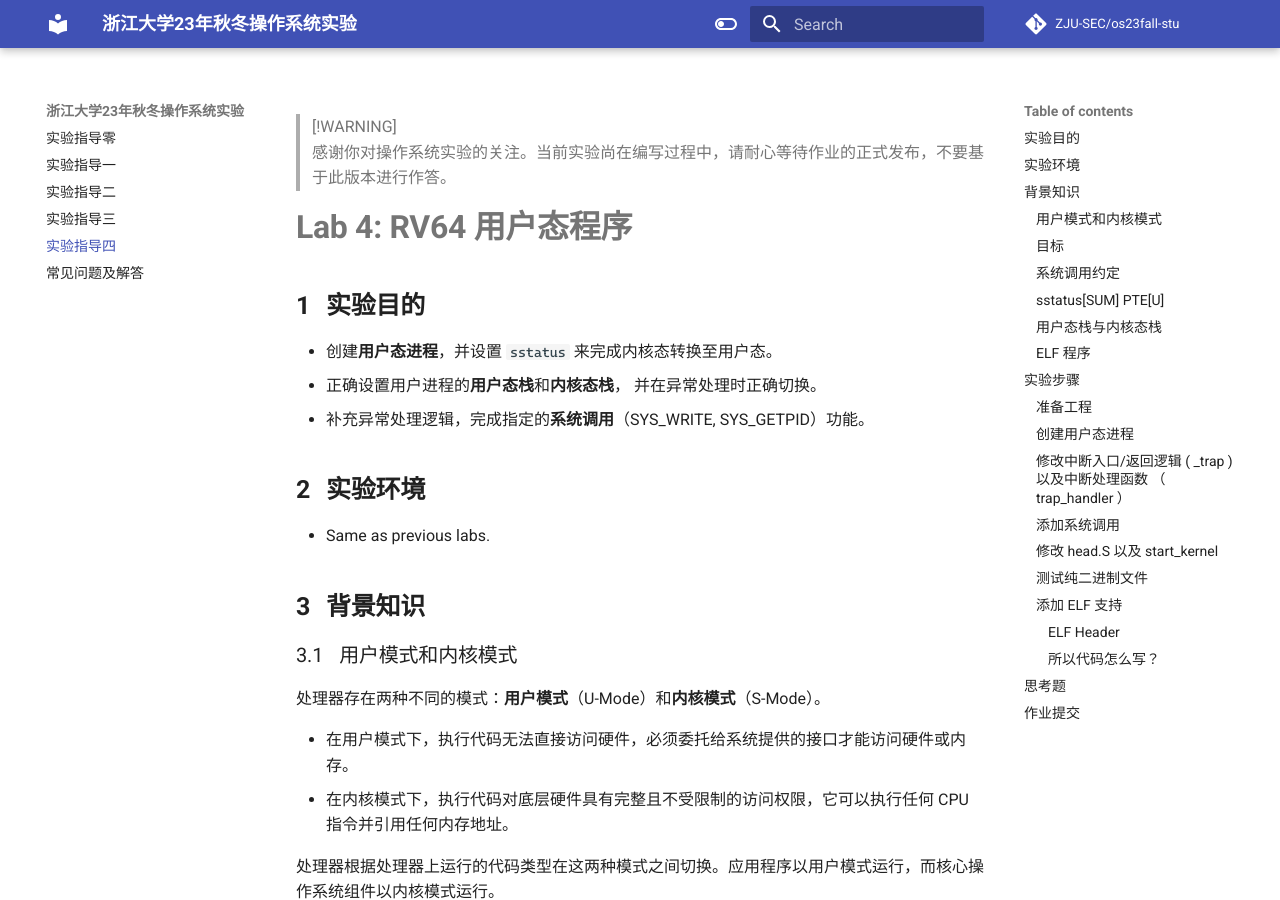
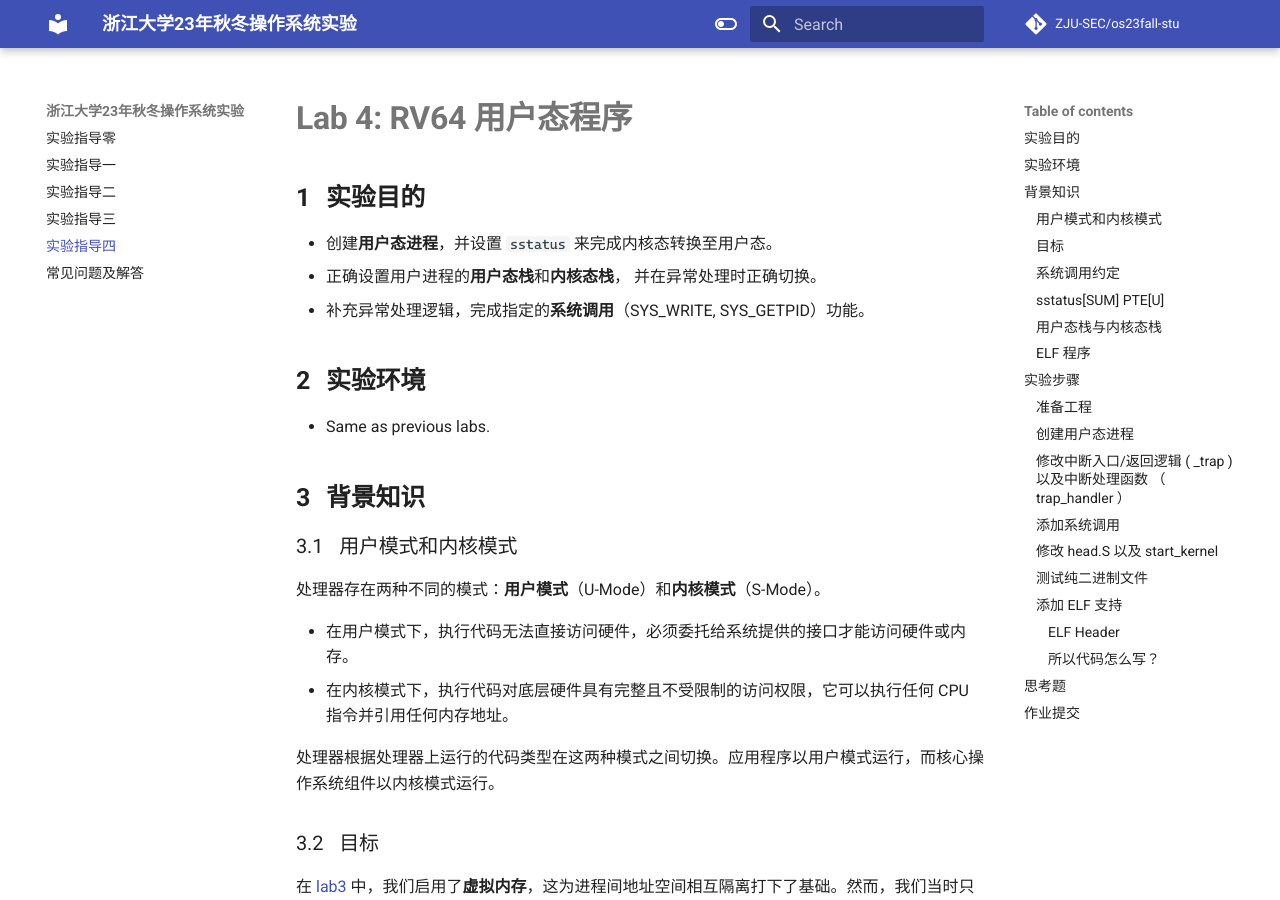
Before and after one commit to NoyException/zju_os_lab, an MkDocs documentation site: the page built from docs/lab4.md, in a window 1280 px wide and 900 px high. Built offline with MkDocs 1.6.1 and Material for MkDocs 9.7.7, drawn with Linux system fonts in a browser that asks for light colours; some web fonts are replaced; comment, search, counter and statistics services are not loaded.

Commit message:
Revert "chore: add msg in doc to clarify lab4 is not ready to release"
This reverts commit 3547bb702db6f98a12bb8a969ad79564afc75530.

```diff
--- a/docs/lab4.md
+++ b/docs/lab4.md
@@ -1,6 +1,3 @@
-> [!WARNING]
-> 感谢你对操作系统实验的关注。当前实验尚在编写过程中，请耐心等待作业的正式发布，不要基于此版本进行作答。
-
 # Lab 4: RV64 用户态程序
 
 ## 实验目的
```
